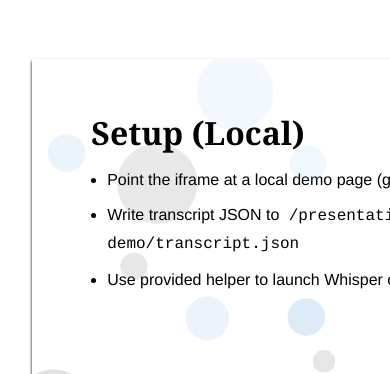
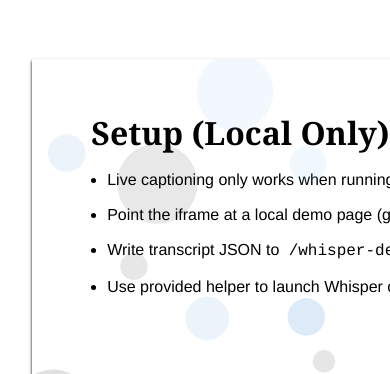
Before and after one commit to mgifford/whisper-slides, a website: page index.html in a window 390 px wide. Shown: the part 1400-1774 px from the top of the page. Drawn offline with Linux system fonts and the light colour scheme; no server answers.

Commit message:
Clarify that live captioning only works locally, not on GitHub Pages
- Add prominent warning in README Features section
- Explain why Whisper.cpp requires local execution (compiled binary, microphone access, file writes)
- Update AGENTS.md with GitHub Pages limitation
- Add clarifying note in presentation Setup slide
- GitHub Pages deployment is fine for slides, just without live captions

```diff
--- a/index.html
+++ b/index.html
@@ -83,13 +83,15 @@
 
   <!-- Slide 2: Setup -->
   <section class="slide" id="setup" aria-label="Setup">
-    <h2>Setup (Local)</h2>
+    <h2>Setup (Local Only)</h2>
     <ul>
+      <li>Live captioning only works when running locally (not on GitHub Pages)</li>
       <li>Point the iframe at a local demo page (gitignored)</li>
-      <li>Write transcript JSON to <code>/presentations/whisper-demo/transcript.json</code></li>
+      <li>Write transcript JSON to <code>/whisper-demo/transcript.json</code></li>
       <li>Use provided helper to launch Whisper or mirror output</li>
     </ul>
     <div class="details" hidden>
+      <p><strong>Why local only?</strong> Whisper.cpp requires a compiled binary with microphone access and file system writes - not possible with static hosting.</p>
       <p><strong>Runner:</strong> <code>npm run dev:whisper</code> (configure with <code>WHISPER_BIN</code> &amp; <code>WHISPER_MODEL</code>)</p>
       <p><strong>Watcher alternative:</strong> <code>npm run dev:transcript</code> to mirror <code>transcript.txt</code> to JSON</p>
     </div>
```
Also changed, not shown: AGENTS.md (+2 -0 lines), README.md.
